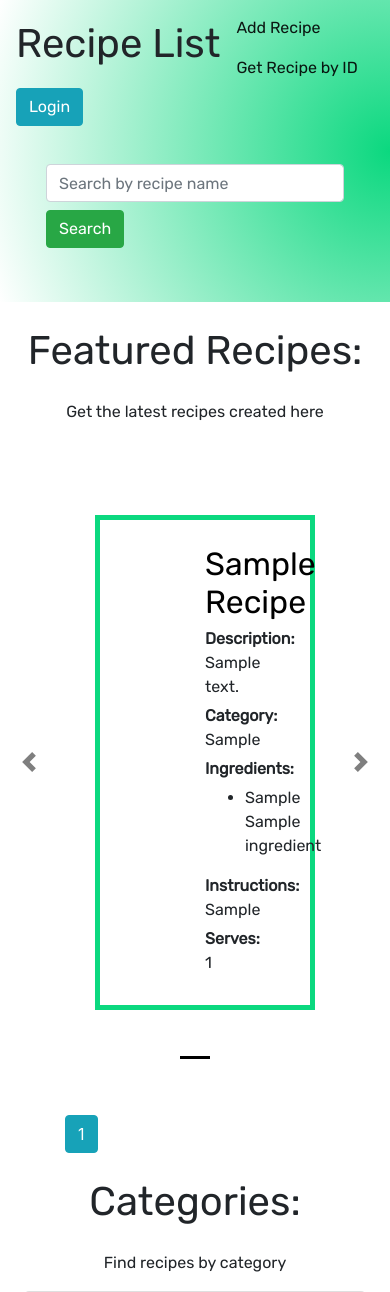
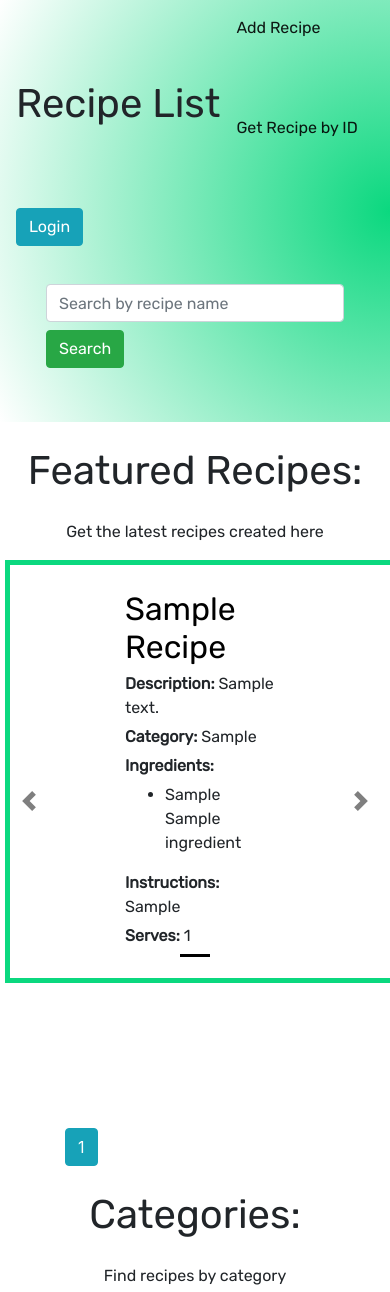
Before and after one commit to tfoxx97/recipe_app, a Flask app: page / in a window 390 px wide. Shown: the top 1292 px of the page. Run offline with Flask 3, Linux system fonts and the light colour scheme; tables that the repository leaves empty hold one stand-in row (values such as "Sample post"); parts of the project's set-up code (start-up, migrations or seed data) failed here and were passed over; some libraries are stand-ins or nearby versions.

Commit message:
Initial commit.  Run method updated to host on '0.0.0.0' in order for website to be viewed by multiple devices + updates to home page to make carousel items fit mobile screen.

```diff
--- a/recipe_app/templates/recipes.html
+++ b/recipe_app/templates/recipes.html
@@ -8,11 +8,13 @@
         .recipe {
             font-family: 'Rubik', sans-serif;
             border: 5px solid rgb(11, 216, 127);
-            padding-left: 105px;
-            padding-right: 105px;
+            padding-left: 115px;
+            padding-right: 115px;
             padding-top: 25px;
             padding-bottom: 25px;
-            margin: 75px 90px;
+            /* margin: 75px 90px; */
+            width: 100%;
+            height: 100%;
         }
         .recipe h2 { margin: 0; }
         .recipe p { margin: 5px 0; }
@@ -27,6 +29,15 @@
         .carousel-control-next-icon,
         .carousel-indicators {
             filter: invert(1) grayscale(100%);
+        }
+        .carousel,
+        .carousel-item,
+        .active{
+            height: 100%;
+            margin-bottom: 60px;
+        }
+        .carousel-inner{
+            height: 100%;
         }
         .section-title {
             text-align: center;
--- a/run.py
+++ b/run.py
@@ -1,4 +1,4 @@
 from recipe_app import app
 
 if __name__ == '__main__':
-    app.run(debug=True)
+    app.run(host='0.0.0.0', debug=True)
```
